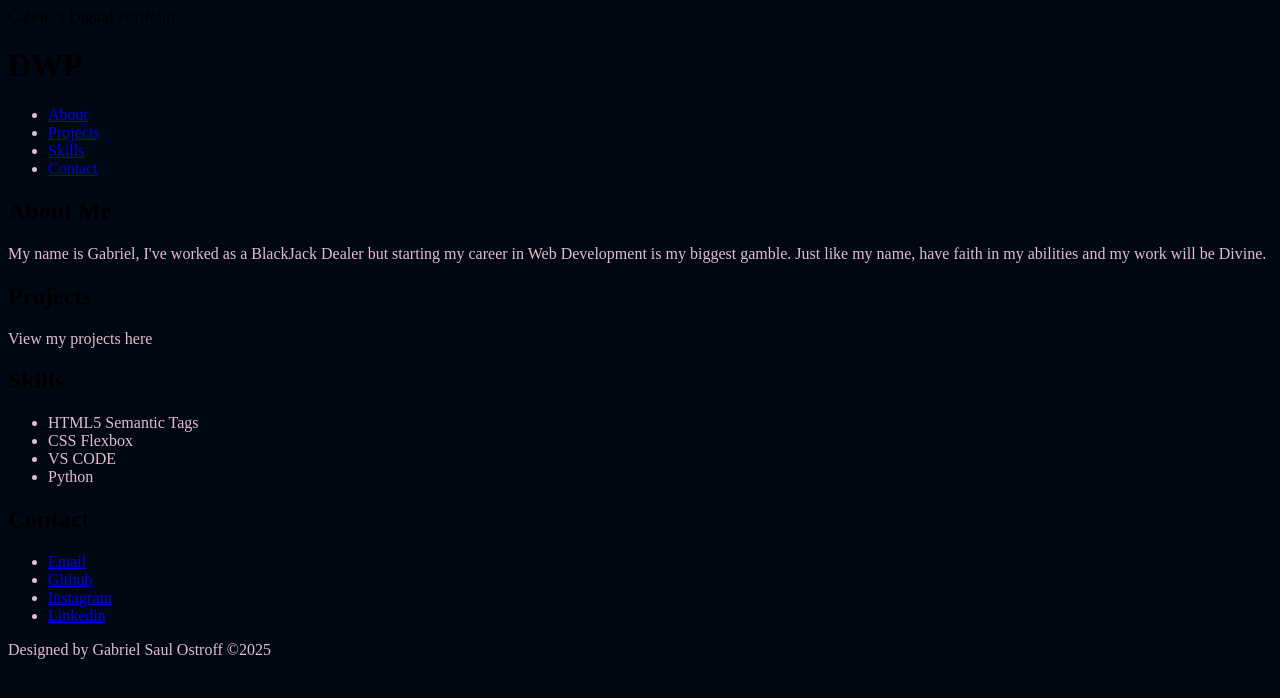
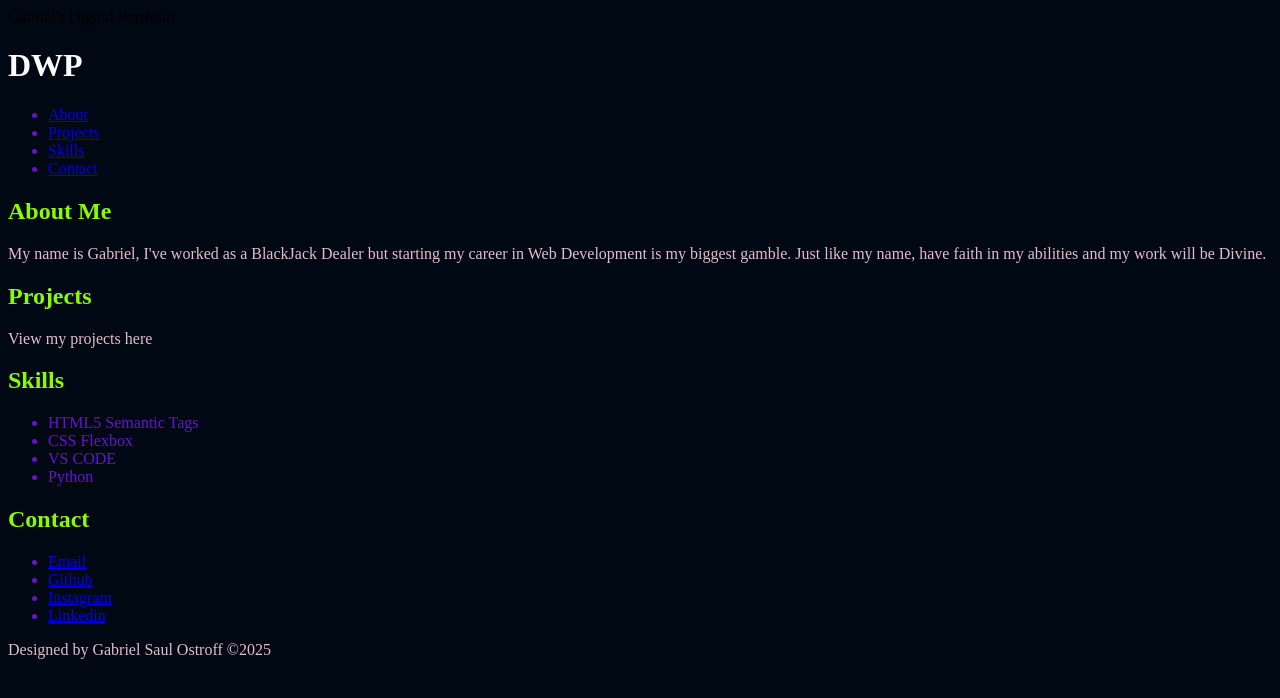
Before and after one commit to JellyBelly21/digitalportfolio, a plain HTML site: page index.html in a window 1280 px wide. Drawn offline with Linux system fonts and the light colour scheme.

Commit message:
apply colors

```diff
--- a/css/styles.css
+++ b/css/styles.css
@@ -2,6 +2,18 @@ body{
   background-color: #000814;
 }
 
-p, li{
-  color: #E6BCCD
+p {
+  color: #E6BCCD;
 }
+
+h2 {
+  color: #89FC00;
+}
+
+h1{
+  color: #fcfcfc;
+}
+
+ul, li {
+  color: #6713CD;
+}
```
